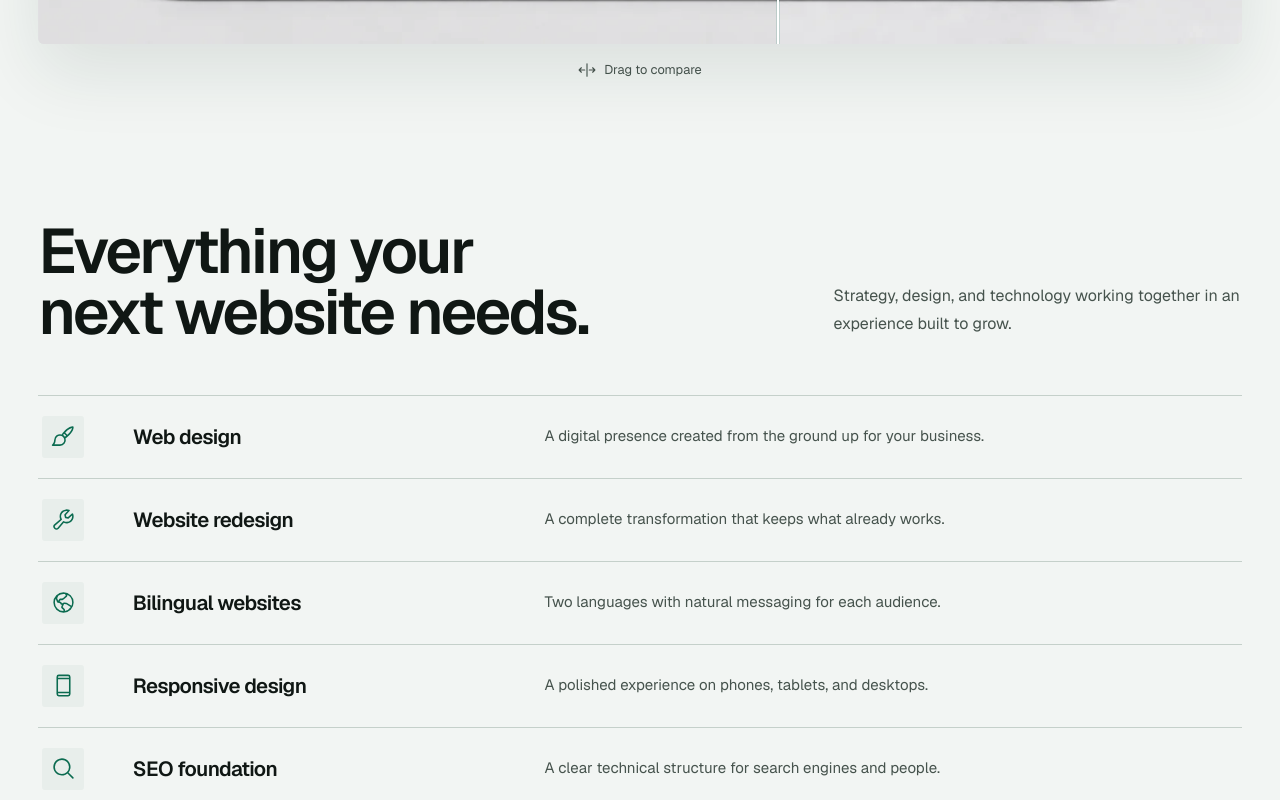
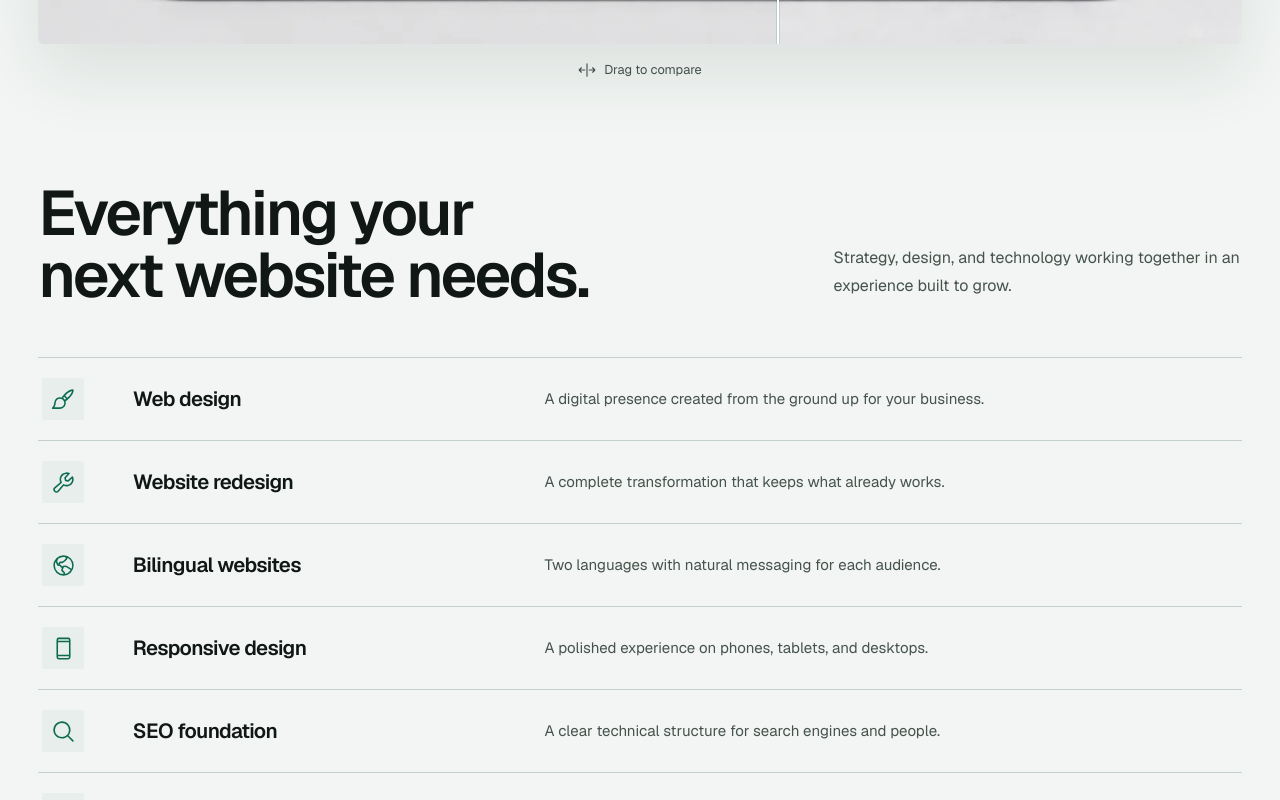
Before and after one commit to JohsonRodriguez/emprendimiento, a Next.js app: page /en in a window 1280 px wide. Shown: the part 2520-3320 px from the top of the page. Built offline with nearby package versions, Linux system fonts and the light colour scheme.

Commit message:
Tighten services section spacing

```diff
--- a/app/globals.css
+++ b/app/globals.css
@@ -162,3 +162,7 @@ footer>div>p{color:rgba(255,255,255,.74)}footer nav{color:rgba(255,255,255,.86)}
 /* Keep the before/after story close to the problem and solution sections. */
 .compare-section{padding-top:3.25rem;padding-bottom:3.25rem}
 @media(max-width:767px){.compare-section{padding-top:2.75rem;padding-bottom:2.75rem}}
+
+/* Match the compact before/after rhythm in the services section. */
+.services-section{padding-top:3.25rem;padding-bottom:3.25rem}
+@media(max-width:767px){.services-section{padding-top:2.75rem;padding-bottom:2.75rem}}
```
